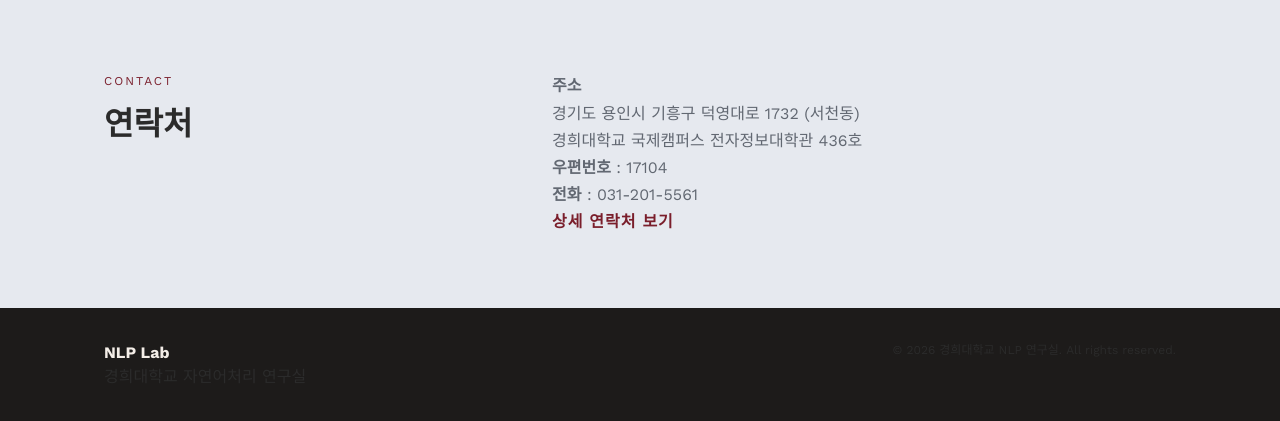
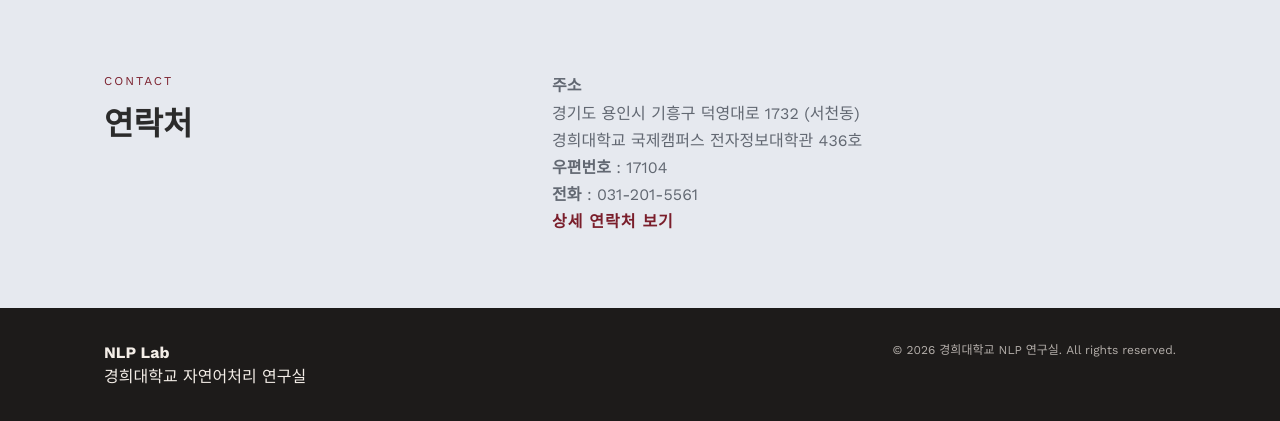
Before and after one commit to jisung-02/nlp-lab, a FastAPI app: page / in a window 1280 px wide. Shown: the part 1730-2151 px from the top of the page. Run offline with FastAPI, Linux system fonts and the light colour scheme; data that the repository does not hold is empty; parts of the project's set-up code (start-up, migrations or seed data) failed here and were passed over.

Commit message:
feat(footer): inherit text color for footer elements

```diff
--- a/app/static/css/common.css
+++ b/app/static/css/common.css
@@ -220,6 +220,10 @@ a:focus-visible {
   color: var(--color-text-muted);
 }
 
+.site-footer :is(h1, h2, h3, h4, h5, h6, p, a, span, li, small, strong) {
+  color: inherit;
+}
+
 .section + .section {
   margin-top: var(--space-section-gap);
 }
```
